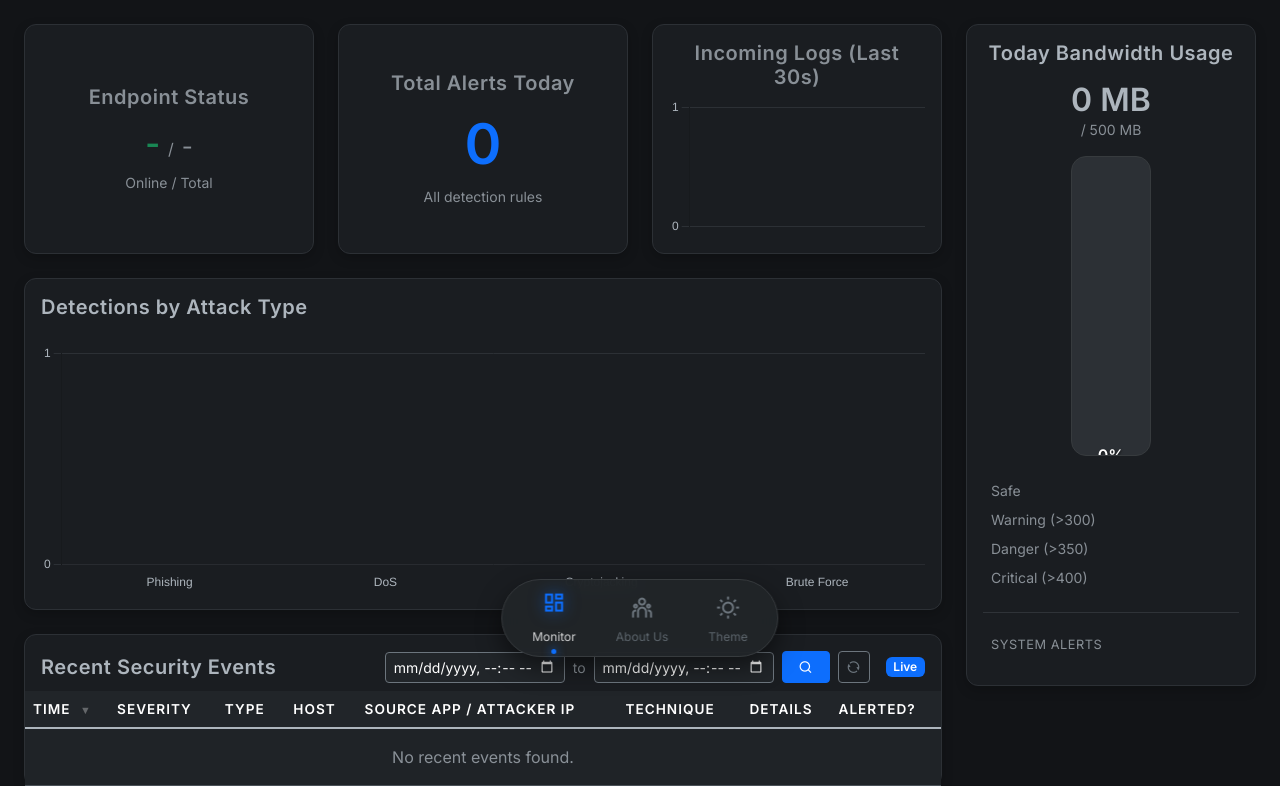
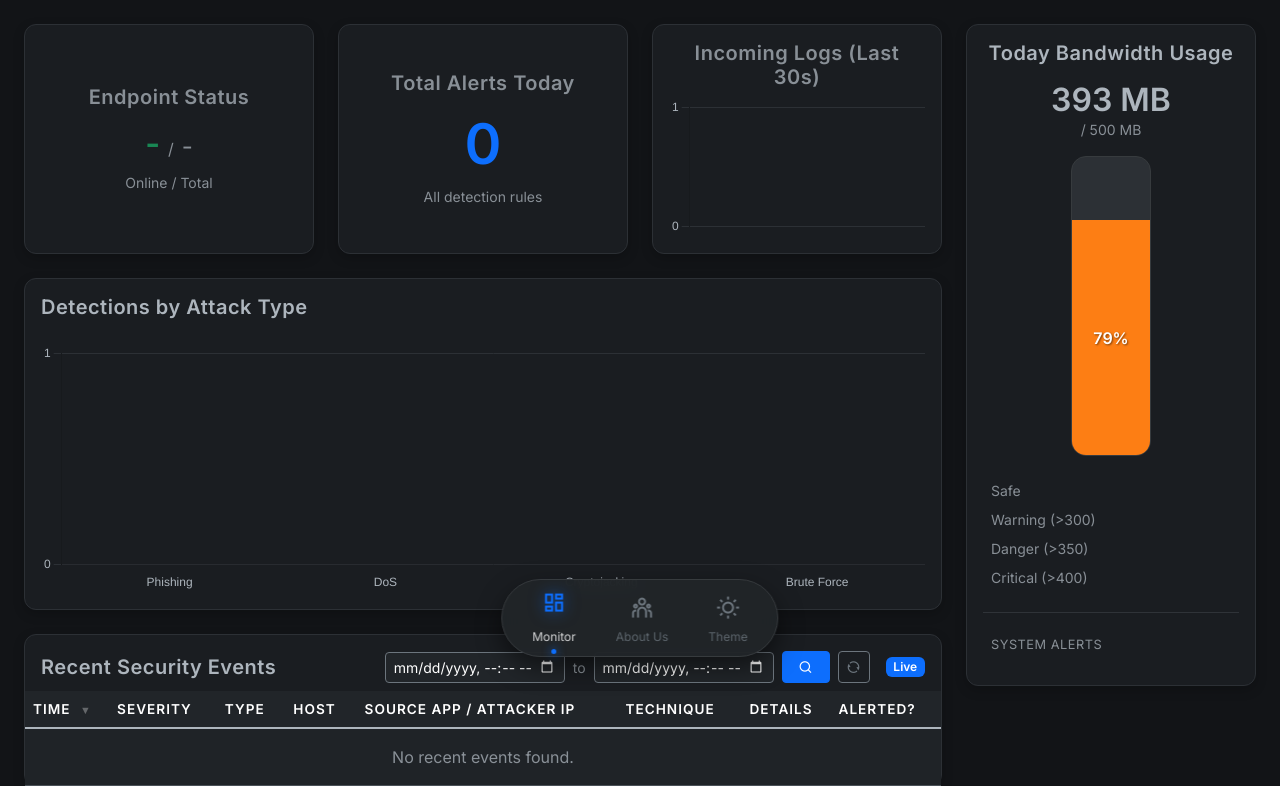
Before and after one commit to Suphatt130/SeniorProject, a Flask app: page / in a window 1280 px wide. Shown: the part 113-899 px from the top of the page. Run offline with Flask 3, Linux system fonts and the light colour scheme; data that the repository does not hold is empty.

Commit message:
Change dashboard colour and bar bug update

```diff
--- a/SeniorCode/license_status.json
+++ b/SeniorCode/license_status.json
@@ -1 +1 @@
-{"mb": 340.4, "pct": 68.08}
+{"mb": 393.01, "pct": 78.6}
--- a/SeniorCode/web/static/script.js
+++ b/SeniorCode/web/static/script.js
@@ -85,13 +85,16 @@ function initCharts() {
                 label: 'Total Detections',
                 data: [0, 0, 0, 0],
                 backgroundColor: [
-                    'rgba(220, 53, 69, 0.7)',  // Danger Red (Phishing)
-                    'rgba(255, 193, 7, 0.7)',  // Warning Yellow (DoS)
-                    'rgba(13, 202, 240, 0.7)', // Info Cyan (Crypto)
-                    'rgba(102, 16, 242, 0.7)'  // Primary Purple (Brute Force)
+                    'rgba(144, 238, 144, 0.7)',  // Phishing: Green
+                    'rgba(0, 123, 255, 0.7)', // DoS: Blue
+                    'rgba(13, 202, 240, 0.7)', // Cryptojacking: Info Cyan
+                    'rgba(102, 16, 242, 0.7)'  // Brute Force: Purple
                 ],
                 borderColor: [
-                    '#dc3545', '#ffc107', '#0dcaf0', '#6610f2'
+                    '#90EE90', // Green
+                    '#007bff', // Blue
+                    '#0dcaf0',
+                    '#6610f2'
                 ],
                 borderWidth: 1,
                 borderRadius: 5
@@ -162,7 +165,7 @@ async function fetchData() {
 
         const statsData = await statsRes.json();
         const logsData = await logsRes.json();
-
+        updateLicenseProgressBar(statsData.license_mb_raw);
         updateBarChart(statsData);
         currentLogs = logsData;
         applySort();
@@ -175,7 +178,6 @@ async function fetchData() {
 
     } catch (err) {
         console.error("Fetch Error:", err);
-        if(badge) badge.textContent = 'Error';
     }
 }
 
@@ -243,10 +245,10 @@ function updateLicenseProgressBar(rawMB) {
 
 // --- TABLE RENDERING FUNCTIONS ---
 function getBadgeClass(type) {
-    if (type === 'Phishing') return 'danger';
-    if (type === 'DoS') return 'warning';
+    if (type === 'Phishing') return 'light-green';
+    if (type === 'DoS') return 'primary';
     if (type === 'Cryptojacking') return 'info';
-    if (type === 'Brute Force') return 'primary';
+    if (type === 'Brute Force') return 'purple-custom';
     return 'secondary';
 }
 
--- a/SeniorCode/web/static/style.css
+++ b/SeniorCode/web/static/style.css
@@ -78,6 +78,12 @@ body {
 .bg-orange {
     background-color: var(--bs-orange) !important;
     color: #000;
+}
+
+.bg-light-green {
+    background-color: #90EE90 !important;
+    color: #000 !important;
+    font-weight: 600;
 }
 
 th[onclick] {
```
Also changed, not shown: SeniorCode/web/app.py (line endings or trailing spaces).
